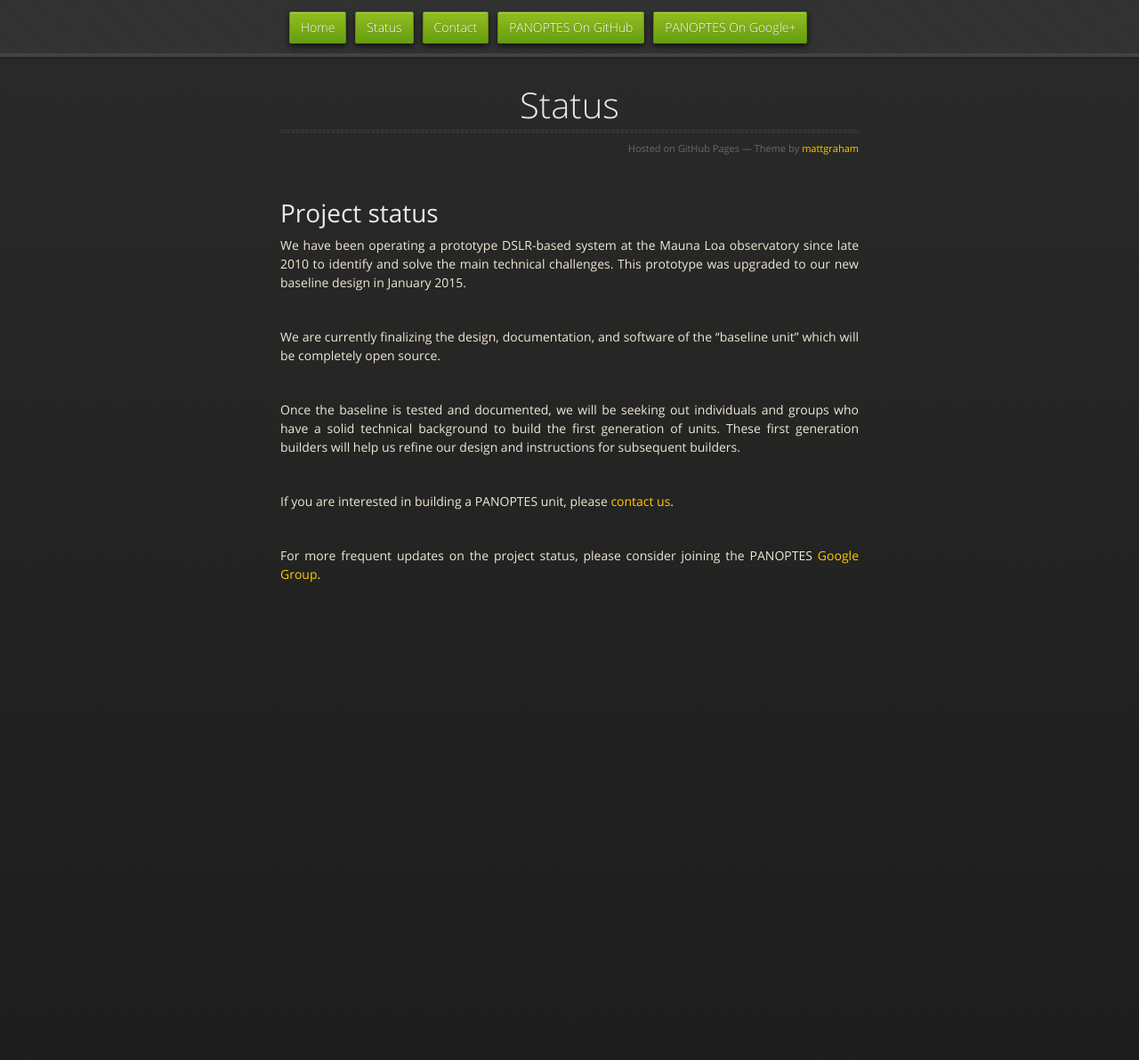
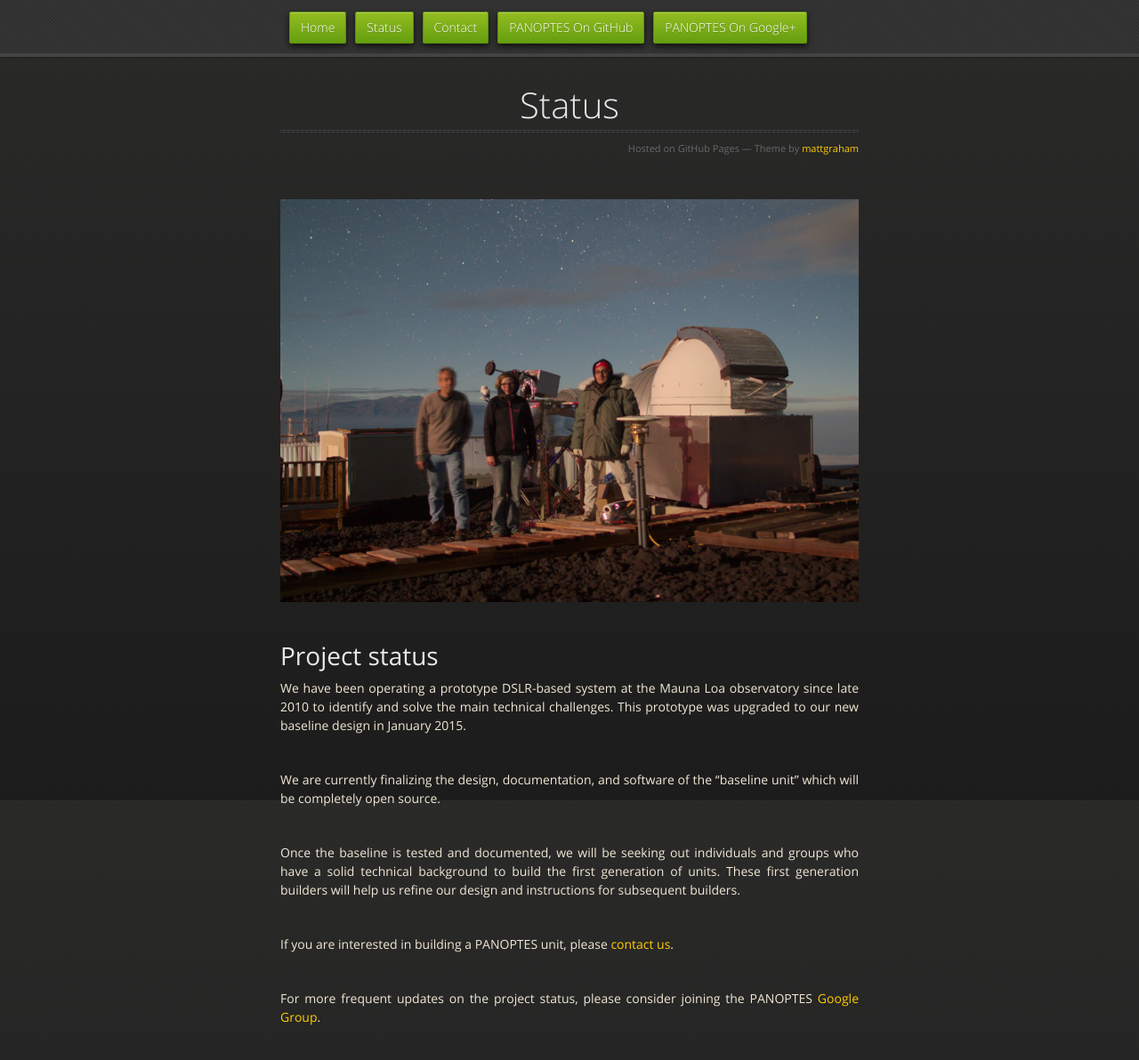
Before and after one commit to panoptes/panoptes.github.io, a Jekyll site: the page built from status.md, in a window 1280 px wide and 1284 px high. Shown: the top 1192 px of the window at 89% size. Built offline with Jekyll 4.4.1, drawn with Linux system fonts in a browser that asks for light colours; nearby versions of some CDN libraries.

Commit message:
add image

```diff
--- a/status.md
+++ b/status.md
@@ -2,6 +2,8 @@
 title: Status
 layout: default
 ---
+
+<img src="images/PanoptesPrototype_v3.png" width="750px">
 
 # Project status
 
```
